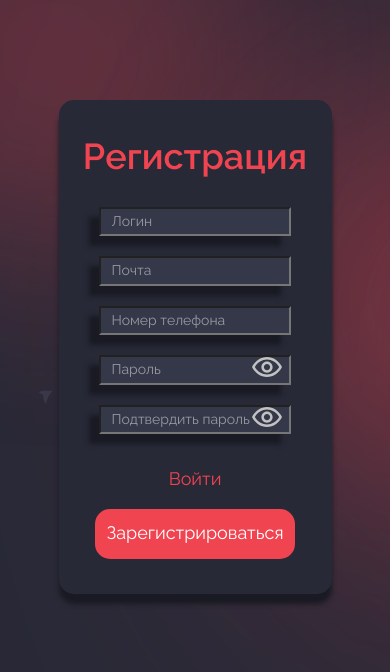
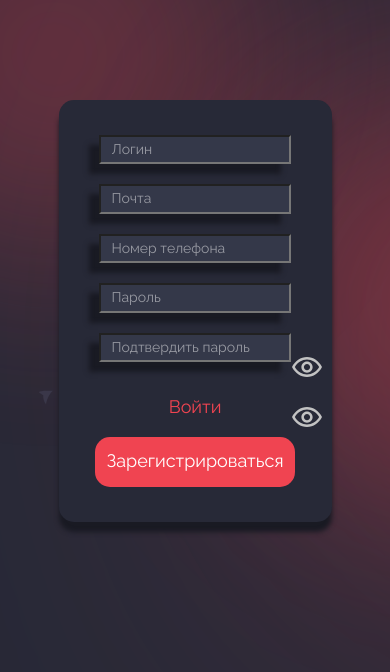
Before and after one commit to Vivasvat/WE-Programmist, a Django app: page /registration/ in a window 390 px wide. Shown: the top 672 px of the page. Run offline with Django 5.2, Linux system fonts and the light colour scheme.

Commit message:
password

```diff
--- a/static/main.css
+++ b/static/main.css
@@ -2330,6 +2330,19 @@ li[class^=footer__item]:first-child {
   overflow: hidden;
 }
 
+.login__header {
+  position: absolute !important;
+  width: 1px !important;
+  height: 1px !important;
+  margin: -1px !important;
+  border: 0 !important;
+  padding: 0 !important;
+  white-space: nowrap !important;
+  clip-path: inset(100%) !important;
+  clip: rect(0 0 0 0) !important;
+  overflow: hidden !important;
+}
+
 .login__main {
   position: relative;
   left: 0;
@@ -2506,6 +2519,19 @@ li[class^=footer__item]:first-child {
   overflow: hidden;
 }
 
+.registration__header {
+  position: absolute !important;
+  width: 1px !important;
+  height: 1px !important;
+  margin: -1px !important;
+  border: 0 !important;
+  padding: 0 !important;
+  white-space: nowrap !important;
+  clip-path: inset(100%) !important;
+  clip: rect(0 0 0 0) !important;
+  overflow: hidden !important;
+}
+
 .registration__block {
   position: absolute;
   left: 0;
@@ -2646,6 +2672,12 @@ li[class^=footer__item]:first-child {
   .body__registration fieldset {
     width: 60%;
   }
+  .registration__label1-eye, .registration__label2-eye {
+    right: 30px;
+  }
+  #registration__password1-eye:checked ~ .registration__label1-eye, #registration__password2-eye:checked ~ .registration__label2-eye {
+    right: 30px;
+  }
 }
 @media screen and (max-width: 700px) {
   .registration__block {
@@ -2654,6 +2686,12 @@ li[class^=footer__item]:first-child {
   .body__registration fieldset {
     width: 70%;
   }
+  .registration__label1-eye, .registration__label2-eye {
+    right: 10px;
+  }
+  #registration__password1-eye:checked ~ .registration__label1-eye, #registration__password2-eye:checked ~ .registration__label2-eye {
+    right: 10px;
+  }
 }
 
 /*# sourceMappingURL=main.css.map */
--- a/static/styles/blocks/login.scss
+++ b/static/styles/blocks/login.scss
@@ -5,6 +5,10 @@
 .body__login{
     height: 100%;
     overflow: hidden;
+}
+
+.login__header{
+    @include visually-hidden();
 }
 
 .login__main{
--- a/static/styles/blocks/registration.scss
+++ b/static/styles/blocks/registration.scss
@@ -5,6 +5,10 @@
 .body__registration{
     height: 100%;
     overflow: hidden;
+}
+
+.registration__header{
+    @include visually-hidden();
 }
 
 .registration__block{
@@ -129,6 +133,14 @@
     .body__registration fieldset{
         width: 60%;
     }
+
+    .registration__label1-eye, .registration__label2-eye{
+        right: 30px;
+    }
+
+    #registration__password1-eye:checked ~ .registration__label1-eye, #registration__password2-eye:checked ~ .registration__label2-eye{
+        right: 30px;
+    }
 }
 
 @media screen and (max-width: 700px){
@@ -139,4 +151,12 @@
     .body__registration fieldset{
         width: 70%;
     }
+
+    .registration__label1-eye, .registration__label2-eye{
+        right: 10px;
+    }
+
+    #registration__password1-eye:checked ~ .registration__label1-eye, #registration__password2-eye:checked ~ .registration__label2-eye{
+        right: 10px;
+    }
 }
--- a/users/templates/users/login.html
+++ b/users/templates/users/login.html
@@ -13,6 +13,10 @@
 <body class="body__login">
 
   <section class="login">
+
+    <header class="login__header">
+      <h1>Login</h1>
+    </header>
 
     <div class="background-images">
       <img class="background-images__Vec1" src="{% static 'images/404/Vector1.svg' %}" alt="">
--- a/users/templates/users/registration.html
+++ b/users/templates/users/registration.html
@@ -10,7 +10,11 @@
 </head>
 <body class="body__registration">
 
-  <section class="login">
+  <section class="registration">
+
+    <header class="registration__header">
+      <h1>Registration</h1>
+    </header>
 
     <form action="{% url "users:registration" %}" method="POST">
       {% csrf_token %}
```
Also changed, not shown: 1 other file.
